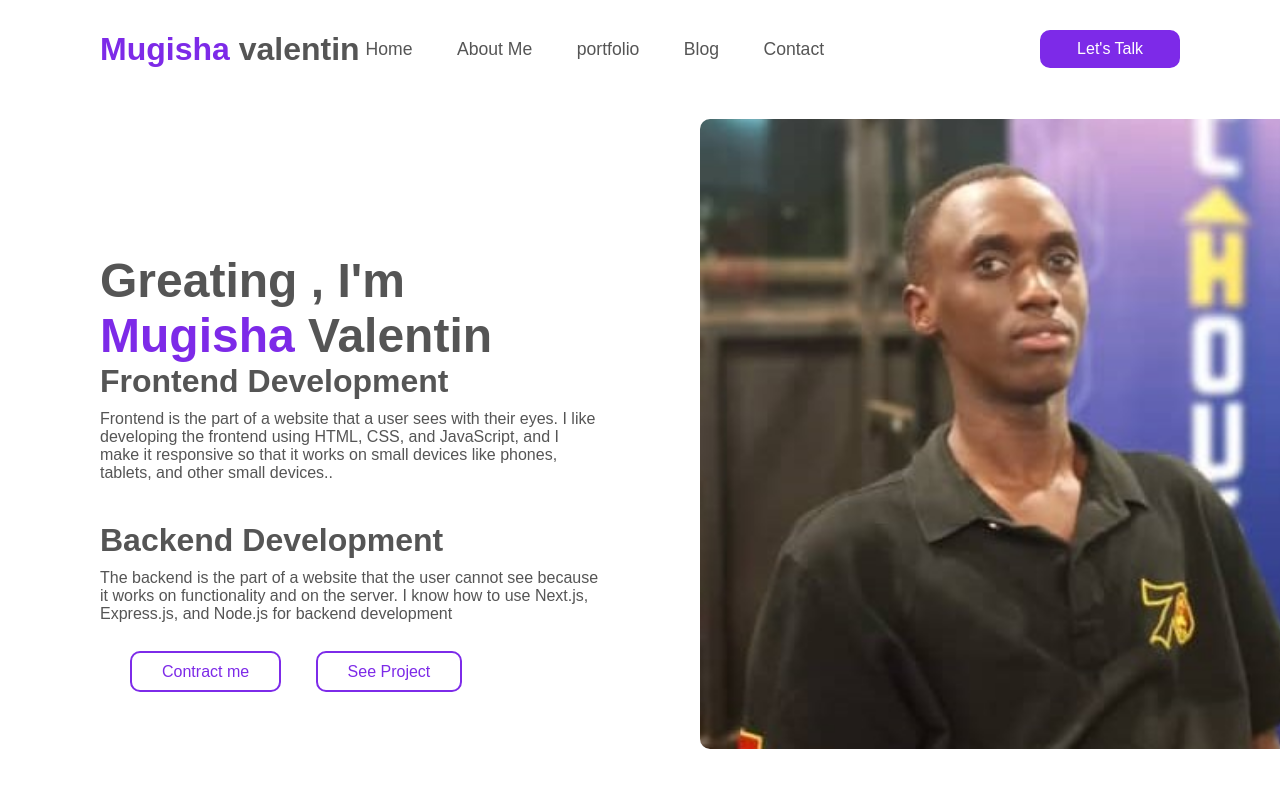
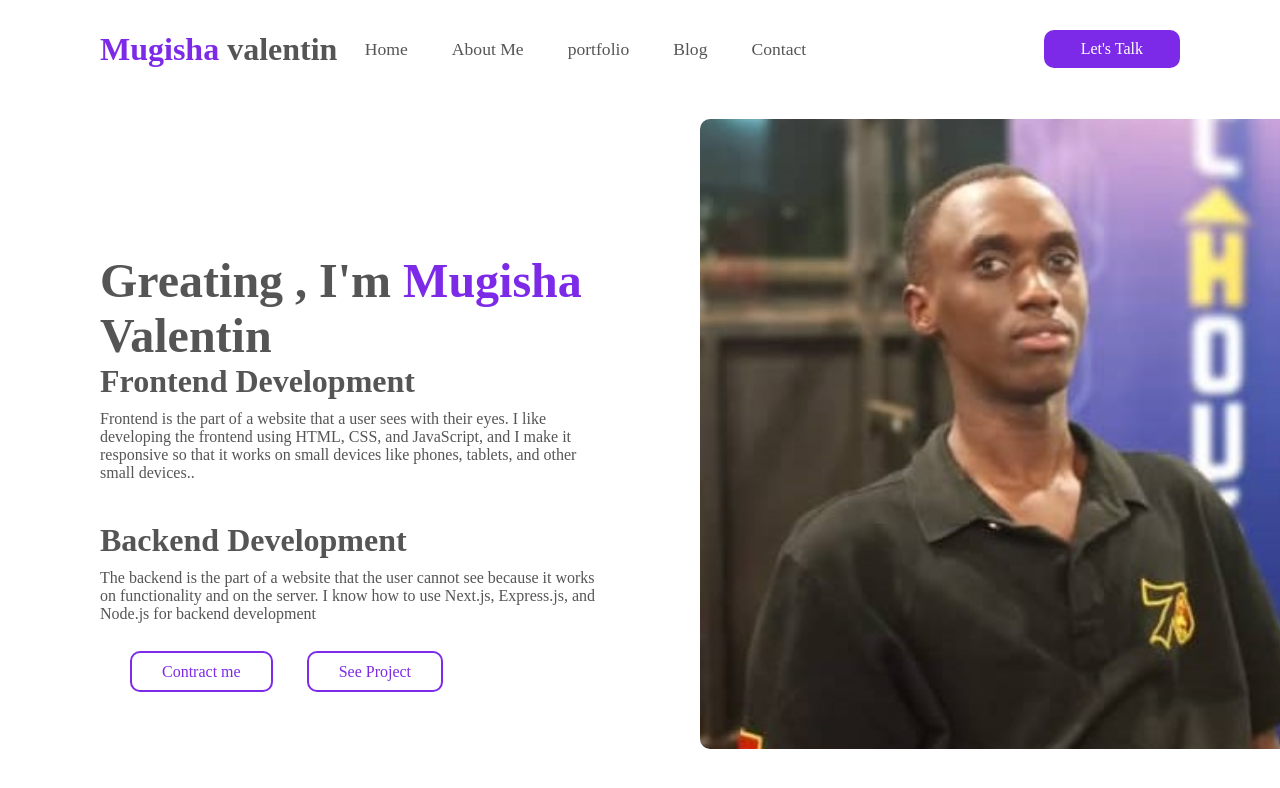
Before and after one commit to mugishavalentin1/hacknoel, a plain HTML site: page my personal portfolio/index.html in a window 1280 px wide. Shown: the top 788 px of the page. Drawn offline with Linux system fonts and the light colour scheme.

Commit message:
Update style.css

```diff
--- a/my personal portfolio/style.css
+++ b/my personal portfolio/style.css
@@ -3,7 +3,6 @@
     margin: 0;
     padding: 0;
     box-sizing: border-box;
-    font-family: popins , sans-serif;
 
 }
 header{
```
